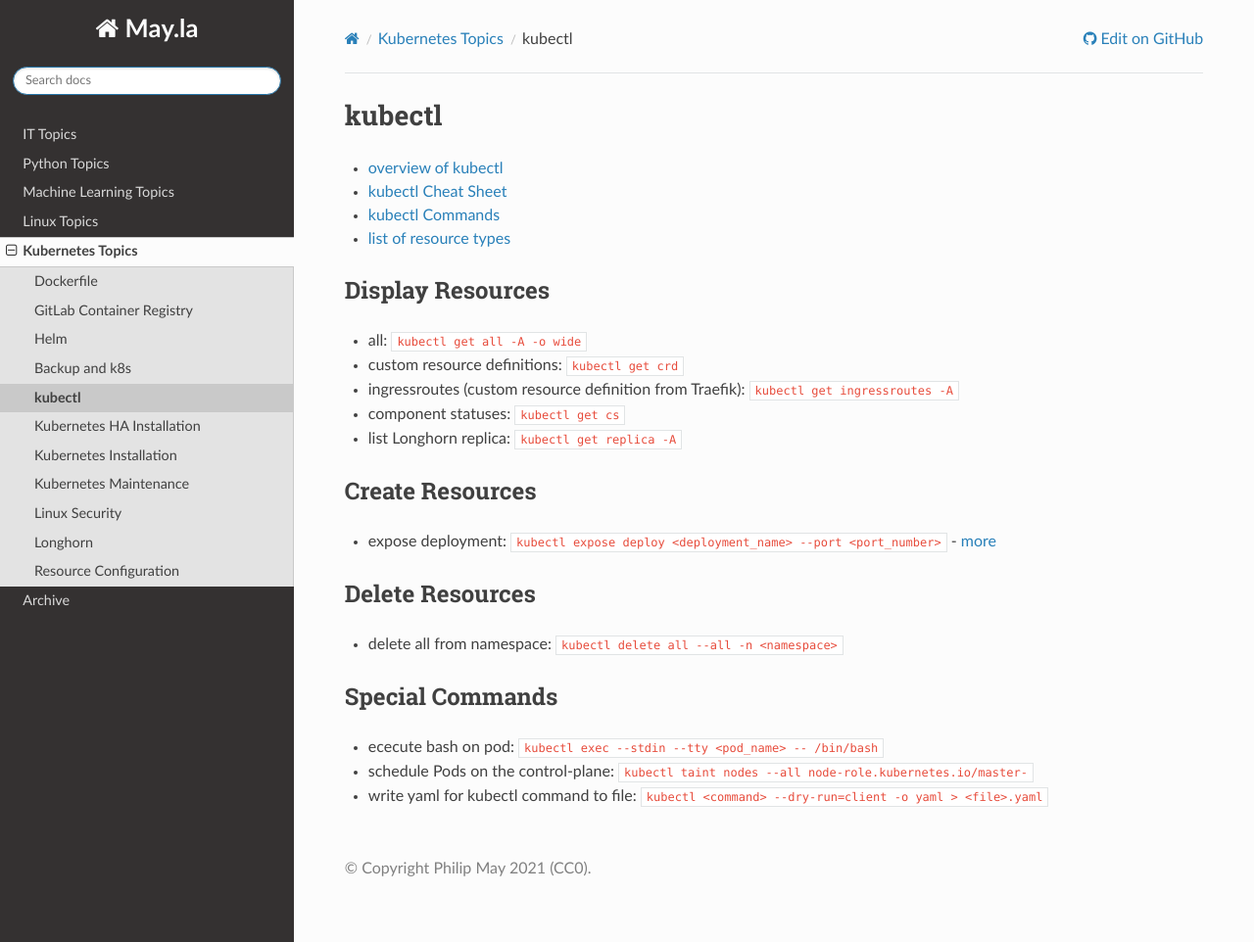
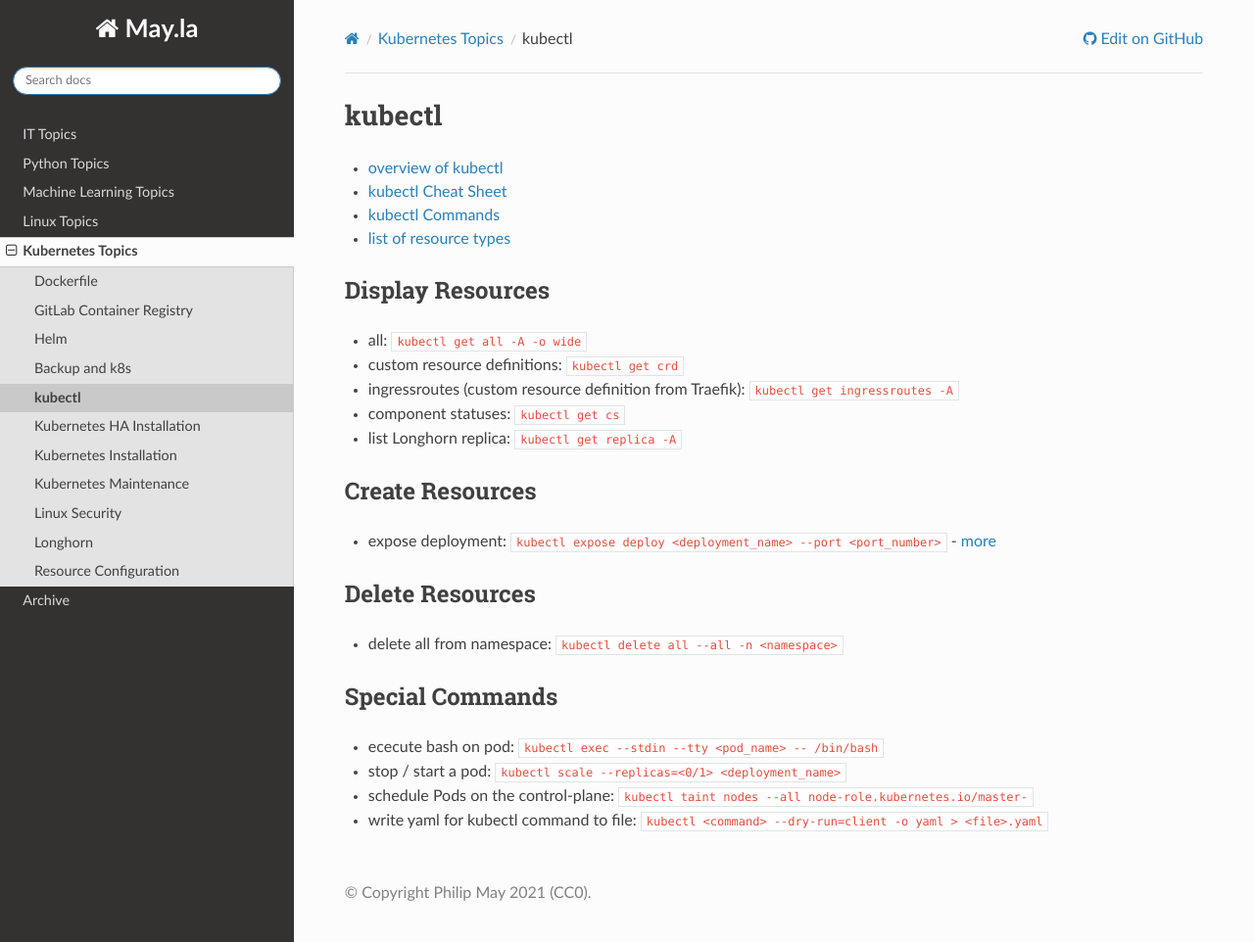
Before and after one commit to PhilipMay/May.la, a Sphinx documentation site: the page built from source/k8s/kubectl.md, in a window 1280 px wide and 962 px high. Shown: the whole window at 98% size. Built offline with Sphinx 7.4.7 and the Read the Docs theme 2.0.0, drawn with Linux system fonts in a browser that asks for light colours.

Commit message:
Update kubectl.md

```diff
--- a/source/k8s/kubectl.md
+++ b/source/k8s/kubectl.md
@@ -19,5 +19,6 @@
 
 ## Special Commands
 - ececute bash on pod: `kubectl exec --stdin --tty <pod_name> -- /bin/bash`
+- stop / start a pod: `kubectl scale --replicas=<0/1> <deployment_name>`
 - schedule Pods on the control-plane: `kubectl taint nodes --all node-role.kubernetes.io/master-`
 - write yaml for kubectl command to file: `kubectl <command> --dry-run=client -o yaml > <file>.yaml`
```
